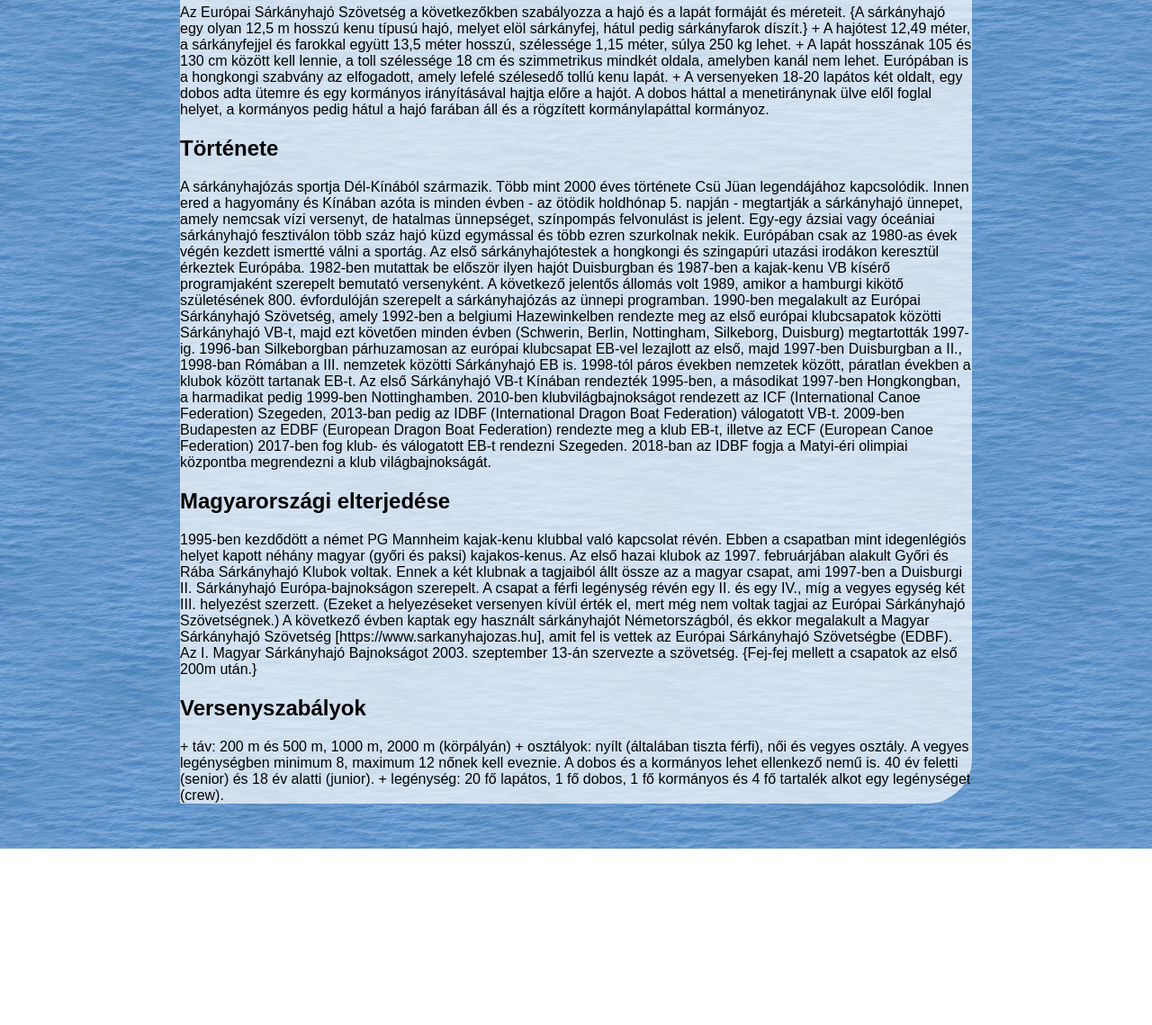
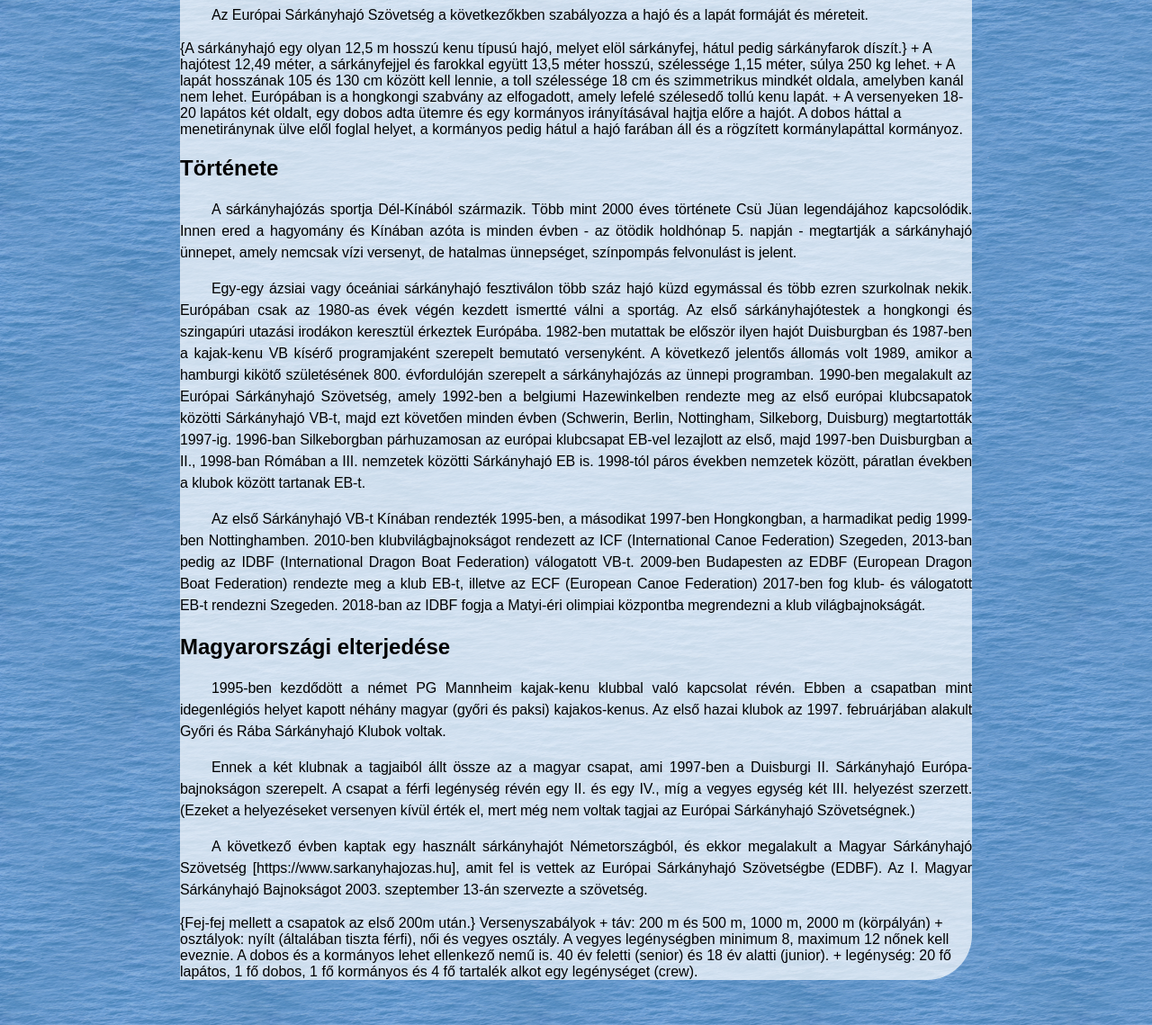
Before and after one commit to fintab24d/2024-11-05-Sarkanyhajo, a plain HTML site: page index.html in a window 1280 px wide. Shown: the part 103-1242 px from the top of the page at 90% size. Before the commit the page ends 1046 px from the top, so only its background shows below. Drawn offline with Linux system fonts and the light colour scheme.

Commit message:
6.feladat

```diff
--- a/index.html
+++ b/index.html
@@ -12,7 +12,7 @@
     <div id="leiras">
         <h1>Sárkányhajózás</h1>
 
-        Az Európai Sárkányhajó Szövetség a következőkben szabályozza a hajó és a lapát formáját és méreteit.
+        <p>Az Európai Sárkányhajó Szövetség a következőkben szabályozza a hajó és a lapát formáját és méreteit.</p>
 
         {A sárkányhajó egy olyan 12,5 m hosszú kenu típusú hajó, melyet elöl sárkányfej, hátul pedig sárkányfarok
         díszít.}
@@ -28,10 +28,13 @@
 
         <h2>Története</h2>
 
+        <p>
             A sárkányhajózás sportja Dél-Kínából származik. Több mint 2000 éves története Csü Jüan legendájához kapcsolódik.
             Innen ered a hagyomány és Kínában azóta is minden évben - az ötödik holdhónap 5. napján - megtartják a
             sárkányhajó ünnepet, amely nemcsak vízi versenyt, de hatalmas ünnepséget, színpompás felvonulást is jelent.
+        </p>
 
+        <p>
             Egy-egy ázsiai vagy óceániai sárkányhajó fesztiválon több száz hajó küzd egymással és több ezren szurkolnak
             nekik. Európában csak az 1980-as évek végén kezdett ismertté válni a sportág. Az első sárkányhajótestek a
             hongkongi és szingapúri utazási irodákon keresztül érkeztek Európába. 1982-ben mutattak be először ilyen hajót
@@ -43,32 +46,41 @@
             európai klubcsapat EB-vel lezajlott az első, majd 1997-ben Duisburgban a II., 1998-ban Rómában a III. nemzetek
             közötti Sárkányhajó EB is. 1998-tól páros években nemzetek között, páratlan években a klubok között tartanak
             EB-t.
+        </p>
 
+        <p>
             Az első Sárkányhajó VB-t Kínában rendezték 1995-ben, a másodikat 1997-ben Hongkongban, a harmadikat pedig
             1999-ben Nottinghamben. 2010-ben klubvilágbajnokságot rendezett az ICF (International Canoe Federation)
             Szegeden, 2013-ban pedig az IDBF (International Dragon Boat Federation) válogatott VB-t. 2009-ben Budapesten az
             EDBF (European Dragon Boat Federation) rendezte meg a klub EB-t, illetve az ECF (European Canoe Federation)
             2017-ben fog klub- és válogatott EB-t rendezni Szegeden. 2018-ban az IDBF fogja a Matyi-éri olimpiai központba
             megrendezni a klub világbajnokságát.
+        </p>
 
         <h2>Magyarországi elterjedése</h2>
 
+        <p>
             1995-ben kezdődött a német PG Mannheim kajak-kenu klubbal való kapcsolat révén. Ebben a csapatban mint
             idegenlégiós helyet kapott néhány magyar (győri és paksi) kajakos-kenus. Az első hazai klubok az 1997.
             februárjában alakult Győri és Rába Sárkányhajó Klubok voltak.
+        </p>
 
+        <p>
             Ennek a két klubnak a tagjaiból állt össze az a magyar csapat, ami 1997-ben a Duisburgi II. Sárkányhajó
             Európa-bajnokságon szerepelt. A csapat a férfi legénység révén egy II. és egy IV., míg a vegyes egység két III.
             helyezést szerzett. (Ezeket a helyezéseket versenyen kívül érték el, mert még nem voltak tagjai az Európai
             Sárkányhajó Szövetségnek.)
+        </p>
 
+        <p>
             A következő évben kaptak egy használt sárkányhajót Németországból, és ekkor megalakult a Magyar Sárkányhajó
             Szövetség [https://www.sarkanyhajozas.hu], amit fel is vettek az Európai Sárkányhajó Szövetségbe (EDBF). Az I.
             Magyar Sárkányhajó Bajnokságot 2003. szeptember 13-án szervezte a szövetség.
+        </p>
 
         {Fej-fej mellett a csapatok az első 200m után.}
 
-        <h2>Versenyszabályok</h2>
+        Versenyszabályok
 
         + táv: 200 m és 500 m, 1000 m, 2000 m (körpályán)
         + osztályok: nyílt (általában tiszta férfi), női és vegyes osztály. A vegyes legénységben minimum 8, maximum 12
```
Lines whose indentation alone changed are shown as unchanged.
